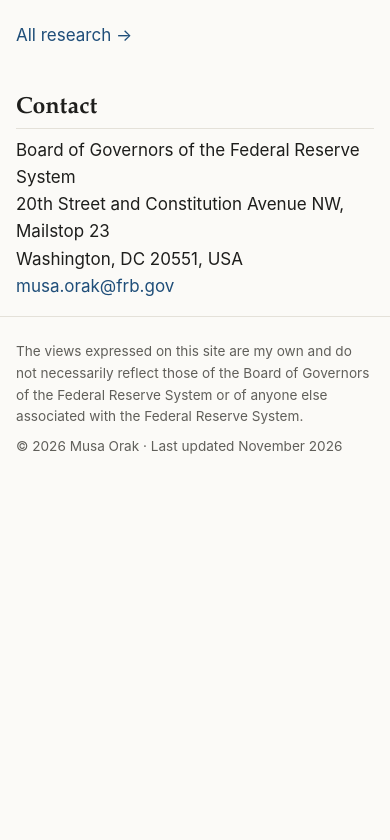
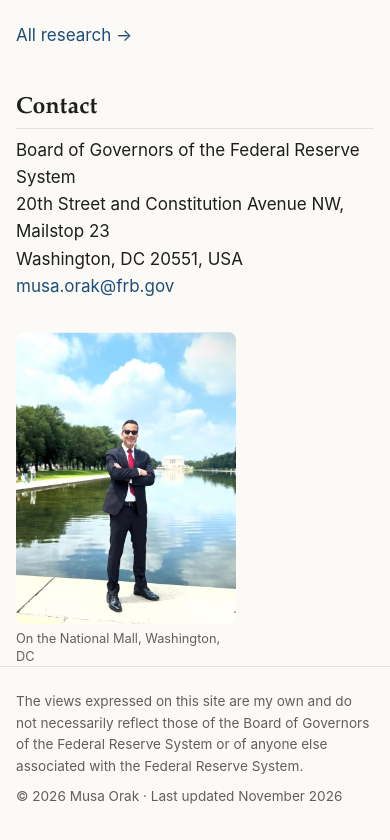
Before and after one commit to musaorak/musaorak.com, a plain HTML site: page index.html in a window 390 px wide. Shown: the part 1987-2827 px from the top of the page. Before the commit the page ends 2493 px from the top, so only its background shows below. Drawn offline with Linux system fonts and the light colour scheme.

Commit message:
Add Reflecting Pool photo beside the Contact block
Co-Authored-By: Claude Fable 5.1 <noreply@anthropic.com>

```diff
--- a/assets/style.css
+++ b/assets/style.css
@@ -89,6 +89,13 @@ p { margin: 0 0 1rem; }
 }
 .links a:hover, .pub-links a:hover { text-decoration: none; filter: brightness(.95); }
 
+/* Contact block with a photo beside it */
+.contact { display: grid; grid-template-columns: 1fr 220px; gap: 1rem 2rem; align-items: start; }
+@media (max-width: 600px) {
+  .contact { grid-template-columns: 1fr; }
+  .portrait.side { max-width: 220px; }
+}
+
 /* Research page */
 .toc { display: flex; flex-wrap: wrap; gap: .4rem 1.1rem; margin: 0 0 .5rem; padding: 0; list-style: none; font-size: .95rem; }
 .pub { margin: 1.6rem 0; padding-left: 1rem; border-left: 3px solid var(--rule); }
--- a/index.html
+++ b/index.html
@@ -69,12 +69,18 @@
   <p><a href="research.html">All research &rarr;</a></p>
 
   <h2>Contact</h2>
+  <div class="contact">
     <p>
       Board of Governors of the Federal Reserve System<br>
       20th Street and Constitution Avenue NW, Mailstop 23<br>
       Washington, DC 20551, USA<br>
       <a href="mailto:musa.orak@frb.gov">musa.orak@frb.gov</a>
     </p>
+    <figure class="portrait side">
+      <img src="assets/reflecting-pool.jpg" alt="Musa Orak on the National Mall in Washington, DC" width="220" height="292" loading="lazy">
+      <figcaption>On the National Mall, Washington, DC</figcaption>
+    </figure>
+  </div>
 </main>
 
 <footer class="site">
```
Also changed, not shown: assets/reflecting-pool.jpg (added). Lines whose indentation alone changed are shown as unchanged.
